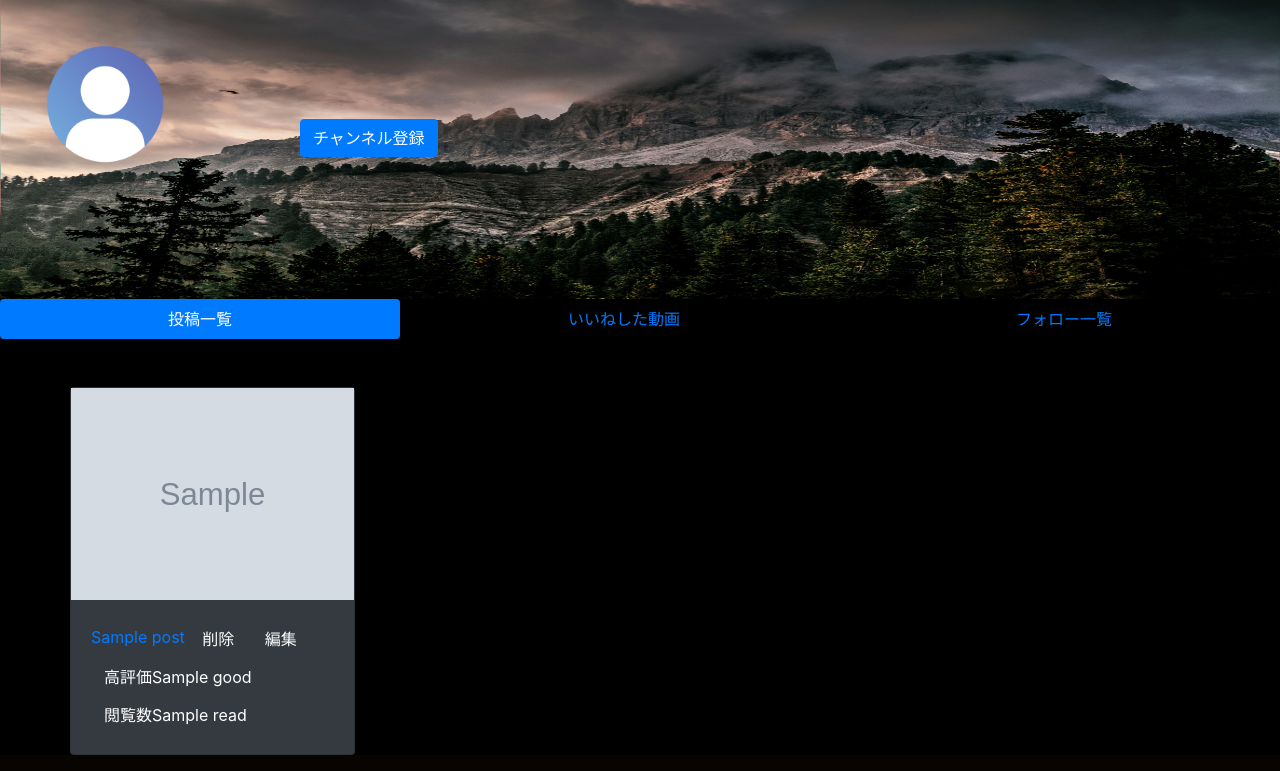
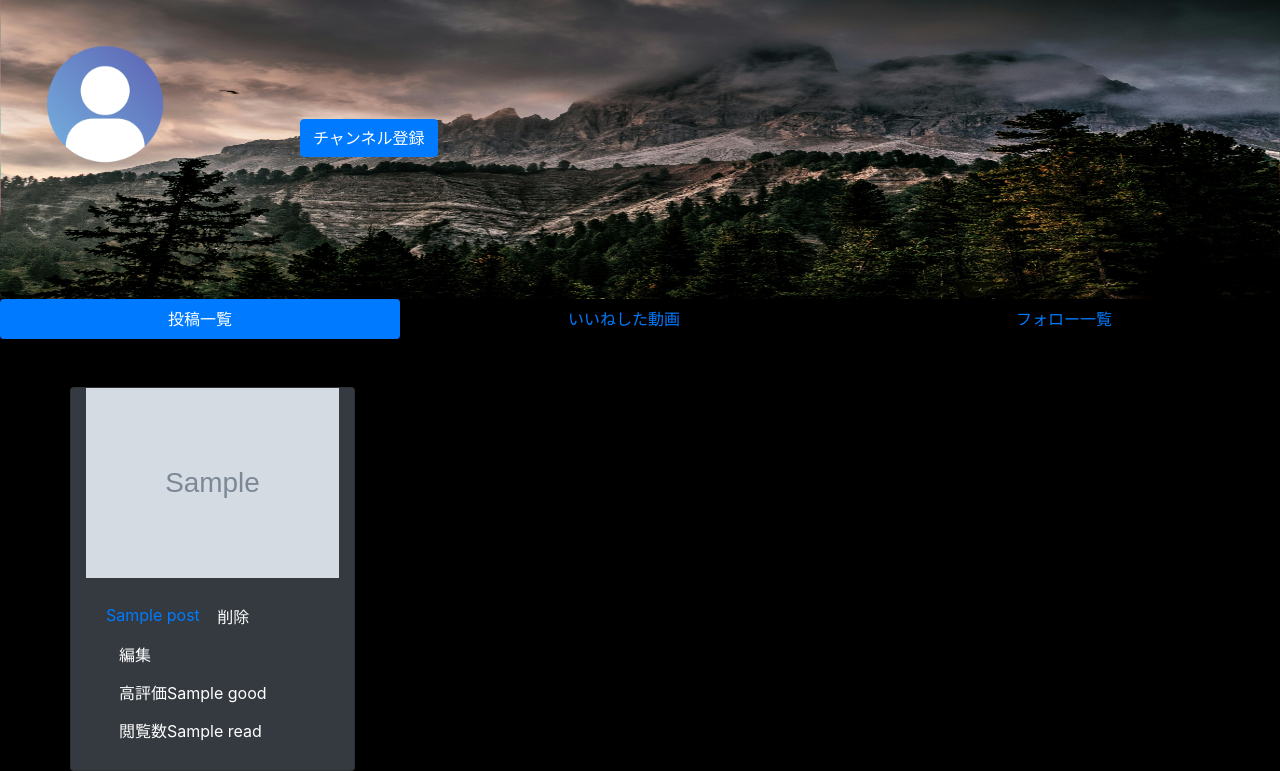
Before and after one commit to ajdjaiuoapooiad/project14-youtube2, a Django app: template Youtube/templates/youtube/user_list.html in a window 1280 px wide. Shown: the part 57-828 px from the top of the page. Run offline with Django 5.2, Linux system fonts and the light colour scheme; the template is opened without the code that fills it: most values are stand-ins (such as "Sample title", 1, 10 or a date in 2020); grey boxes marked "Sample" are stand-in pictures.

Commit message:
resize error

```diff
--- a/Youtube/templates/youtube/post_detail.html
+++ b/Youtube/templates/youtube/post_detail.html
@@ -12,9 +12,11 @@
     <div class="col-9">
         {{post.title}}
         {{post.text}}
+        {% if post.movie %}
         <div class="embed-responsive embed-responsive-16by9">
             <video controls class="embed-responsive-item" src="{{post.movie.url}}"></video>
         </div>
+        {% endif%}
 
         <h4 class="mb-5">コメント一覧</h4>
         <a href="{% url 'youtube:comment' post.pk%}" class="btn btn-dark">投稿する</a>
--- a/Youtube/templates/youtube/user_list.html
+++ b/Youtube/templates/youtube/user_list.html
@@ -41,9 +41,9 @@
 <div class="container mt-5">
   <div class="row">
     {% for post in post_list%}
-    <div class="card w-25 h-25 bg-dark text-white">
+    <div class="card bg-dark text-white col-3">
 
-        <img class="h-75 w-100" src="{{post.thumbnail.url}}" alt="Card image">
+        <img class="w-100 h-50" src="{{post.thumbnail.url}}" alt="Card image">
         <div class="card-body">
             <a href="{% url 'youtube:detail' post.pk%}">{{post.title}}</a>
             <a href="{% url 'youtube:delete' post.pk%}" class="btn btn-dark">削除</a>
```
Also changed, not shown: Youtube/static/mypage.css (line endings or trailing spaces), db.sqlite3, media/media/thumbnail/image04_dzeWu2Y.jpg (added), media/media/thumbnail/image04_yz8ewAs.jpg (added), 2 other files.
